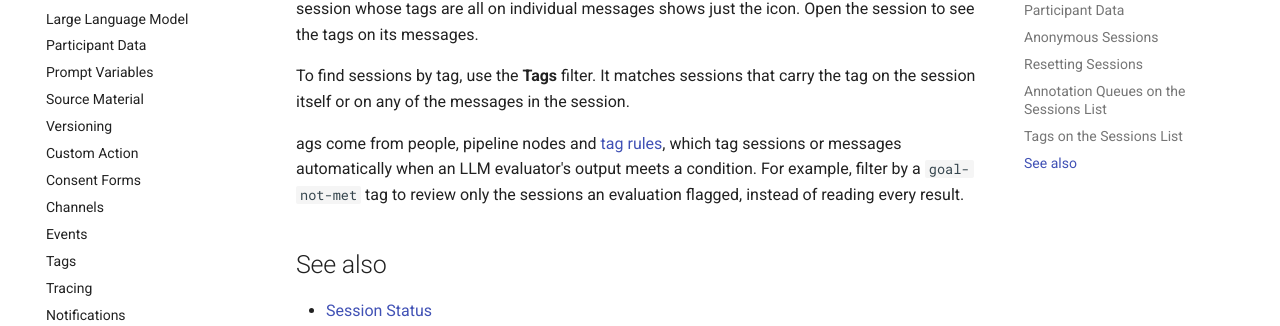
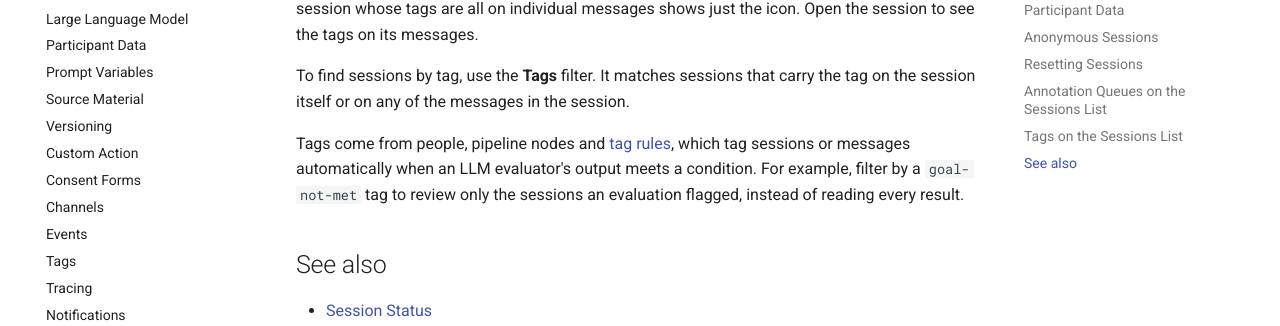
Before and after one commit to dimagi/open-chat-studio-docs, an MkDocs documentation site: the page built from docs/concepts/sessions.md, in a window 1280 px wide and 900 px high, scrolled down 2460 px. Shown: the part 227-553 px from the top of the window. Built offline with MkDocs 1.6.1 and Material for MkDocs 9.7.7, drawn with Linux system fonts in a browser that asks for light colours; a script that is not in the unit is left out; comment, search, counter and statistics services are not loaded.

Commit message:
V small review changes

```diff
--- a/docs/concepts/sessions.md
+++ b/docs/concepts/sessions.md
@@ -84,7 +84,7 @@ Open the session to see the tags on its messages.
 To find sessions by tag, use the **Tags** filter.
 It matches sessions that carry the tag on the session itself or on any of the messages in the session.
 
-ags come from people, pipeline nodes and [tag rules](evaluations/tag_rules.md), which tag sessions or messages automatically when an LLM evaluator's output meets a condition.
+Tags come from people, pipeline nodes and [tag rules](evaluations/tag_rules.md), which tag sessions or messages automatically when an LLM evaluator's output meets a condition.
 For example, filter by a `goal-not-met` tag to review only the sessions an evaluation flagged, instead of reading every result.
 
 ## See also
```
Also changed, not shown: docs/concepts/evaluations/tag_rules.md (+1 -0 lines).
